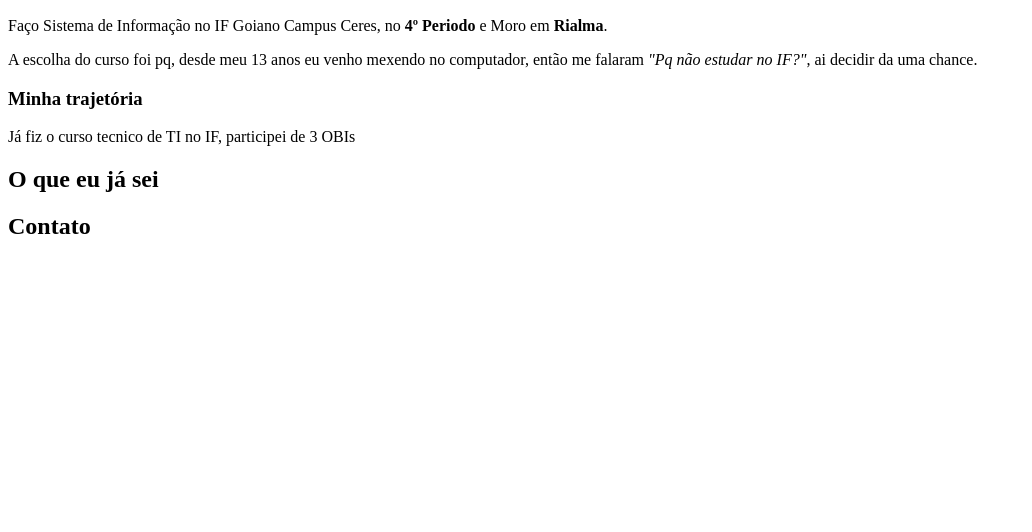
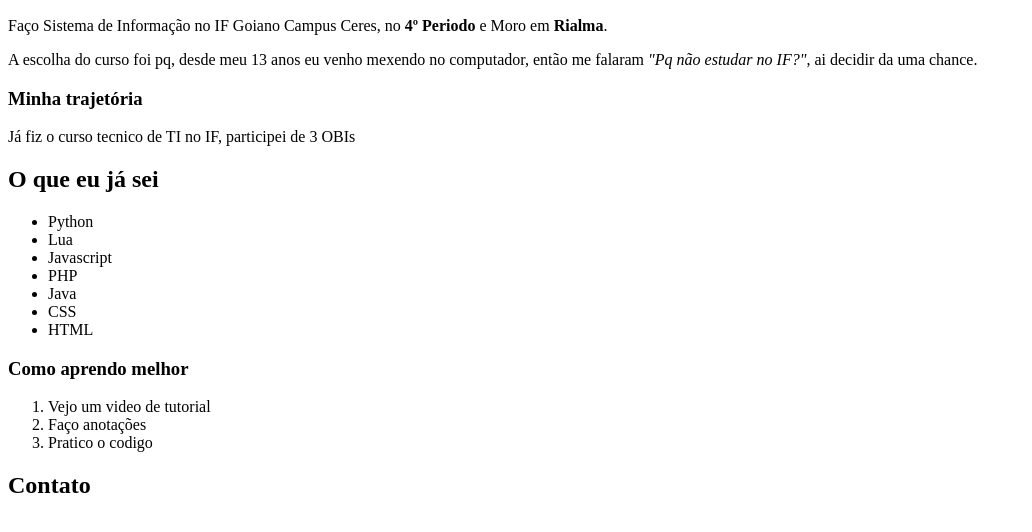
Before and after one commit to FernandoJCFilho/prog-web-i-2026-2, a plain HTML site: page aula02/index.html in a window 1280 px wide. Shown: the part 110-642 px from the top of the page, without its empty margins (0-1032 px from the left). Drawn offline with Linux system fonts and the light colour scheme.

Commit message:
ex4, Lista

```diff
--- a/aula02/index.html
+++ b/aula02/index.html
@@ -15,6 +15,21 @@
         <p>Já fiz o curso tecnico de TI no IF, participei de 3 OBIs </p>
 
     <h2>O que eu já sei</h2>
+    <ul>
+        <li>Python</li>
+        <li>Lua</li>
+        <li>Javascript</li>
+        <li>PHP</li>
+        <li>Java</li>
+        <li>CSS</li>
+        <li>HTML</li>
+    </ul>
+    <h3>Como aprendo melhor</h3>
+    <ol>
+        <li>Vejo um video de tutorial</li>
+        <li>Faço anotações</li>
+        <li>Pratico o codigo</li>
+    </ol>
     <h2>Contato</h2>
 </body>
 </html>
```
